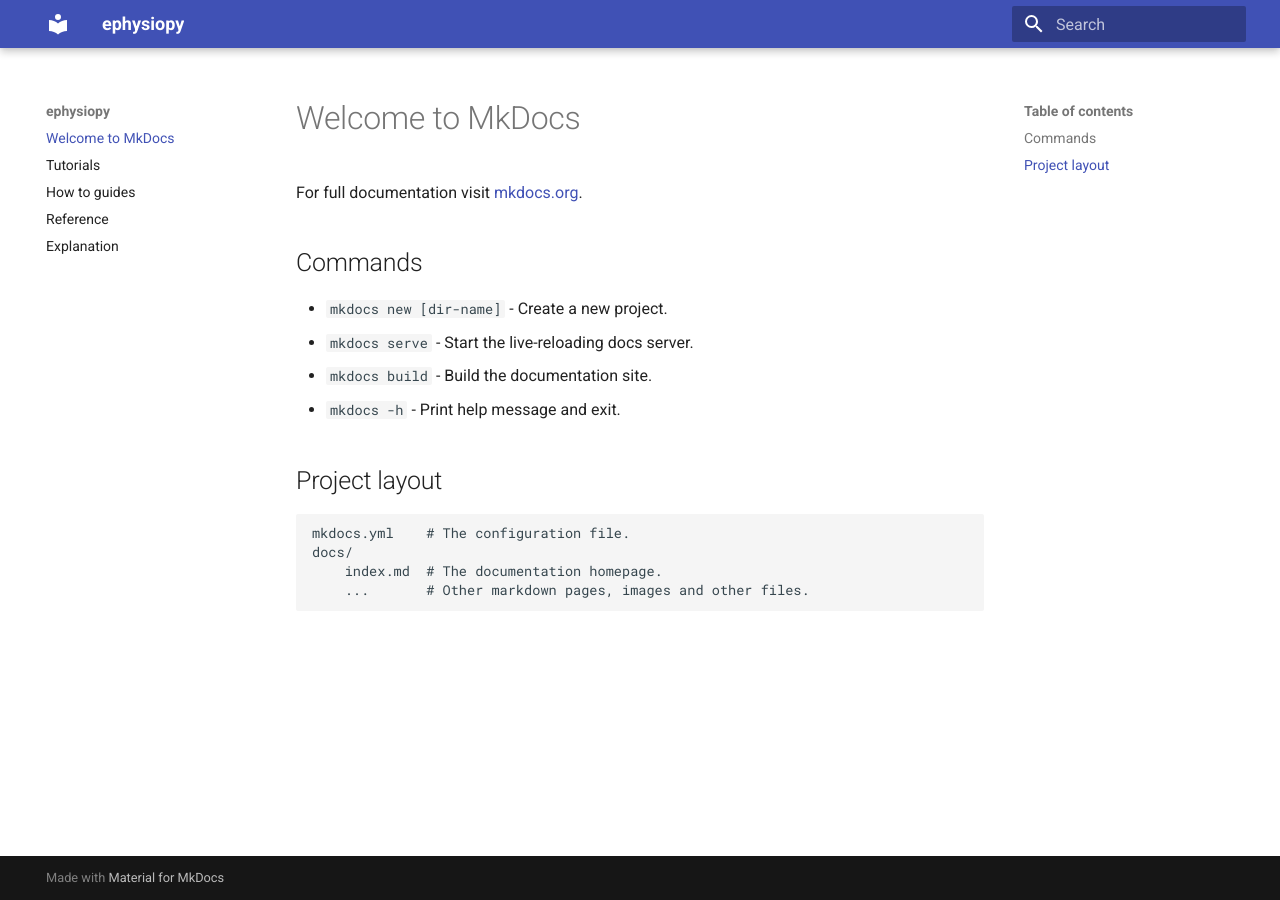
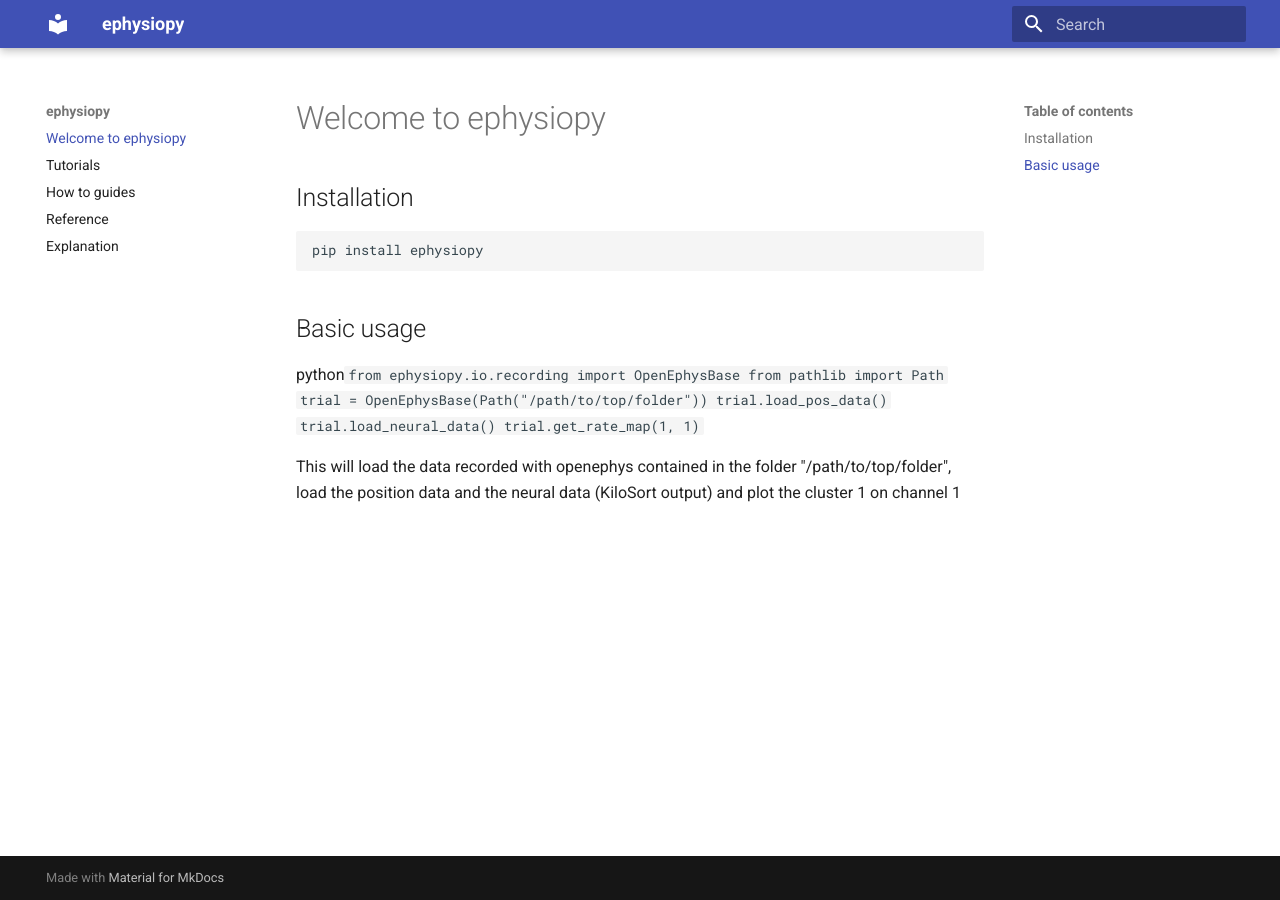
Before and after one commit to rhayman/ephysiopy, an MkDocs documentation site: the page built from docs/index.md, in a window 1280 px wide. Built offline with MkDocs 1.6.1 and Material for MkDocs 9.7.7, drawn with Linux system fonts in a browser that asks for light colours.

Commit message:
updating docs

````diff
--- a/docs/index.md
+++ b/docs/index.md
@@ -1,17 +1,23 @@
-# Welcome to MkDocs
+# Welcome to ephysiopy
 
-For full documentation visit [mkdocs.org](https://www.mkdocs.org).
+## Installation
 
-## Commands
+```
+pip install ephysiopy
+```
 
-* `mkdocs new [dir-name]` - Create a new project.
-* `mkdocs serve` - Start the live-reloading docs server.
-* `mkdocs build` - Build the documentation site.
-* `mkdocs -h` - Print help message and exit.
+## Basic usage
 
-## Project layout
+python```
+from ephysiopy.io.recording import OpenEphysBase
+from pathlib import Path
+trial = OpenEphysBase(Path("/path/to/top/folder"))
+trial.load_pos_data()
+trial.load_neural_data()
+trial.get_rate_map(1, 1)
+```
 
-    mkdocs.yml    # The configuration file.
-    docs/
-        index.md  # The documentation homepage.
-        ...       # Other markdown pages, images and other files.
+This will load the data recorded with openephys contained
+in the folder "/path/to/top/folder", load the position data
+and the neural data (KiloSort output) and plot the cluster 1
+on channel 1
````
